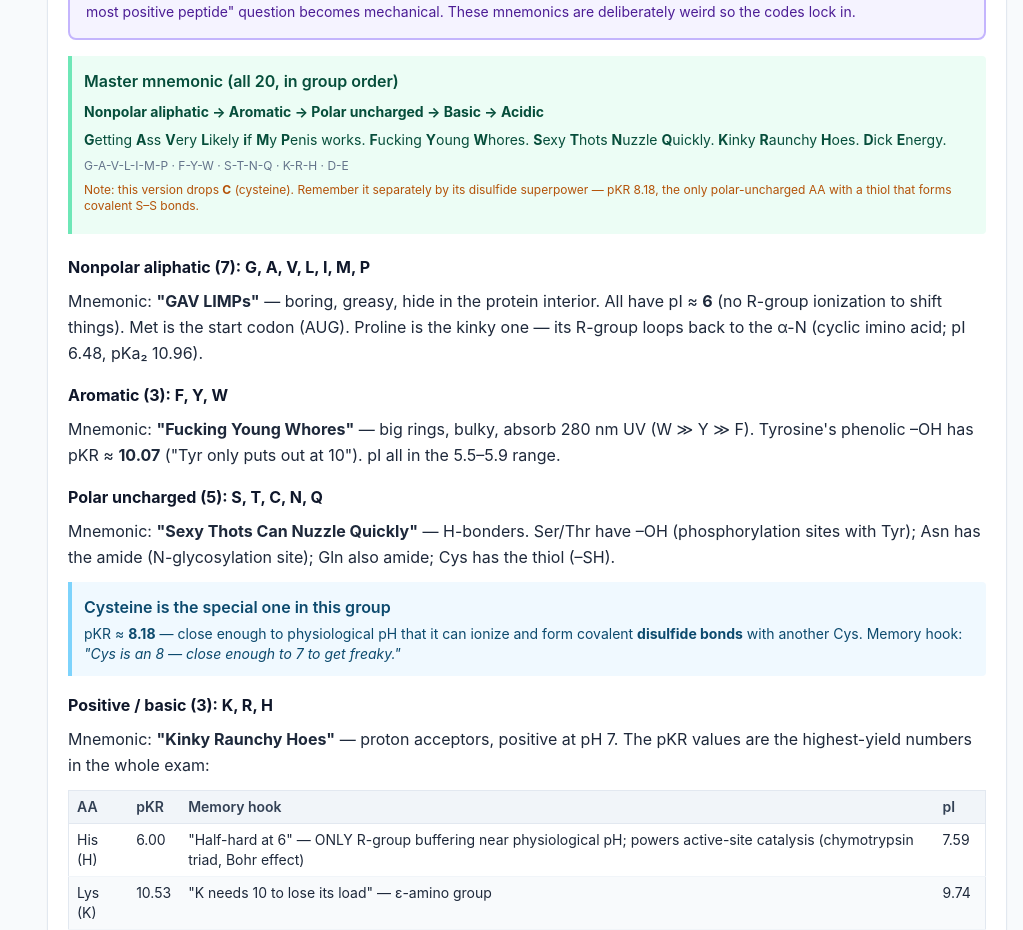
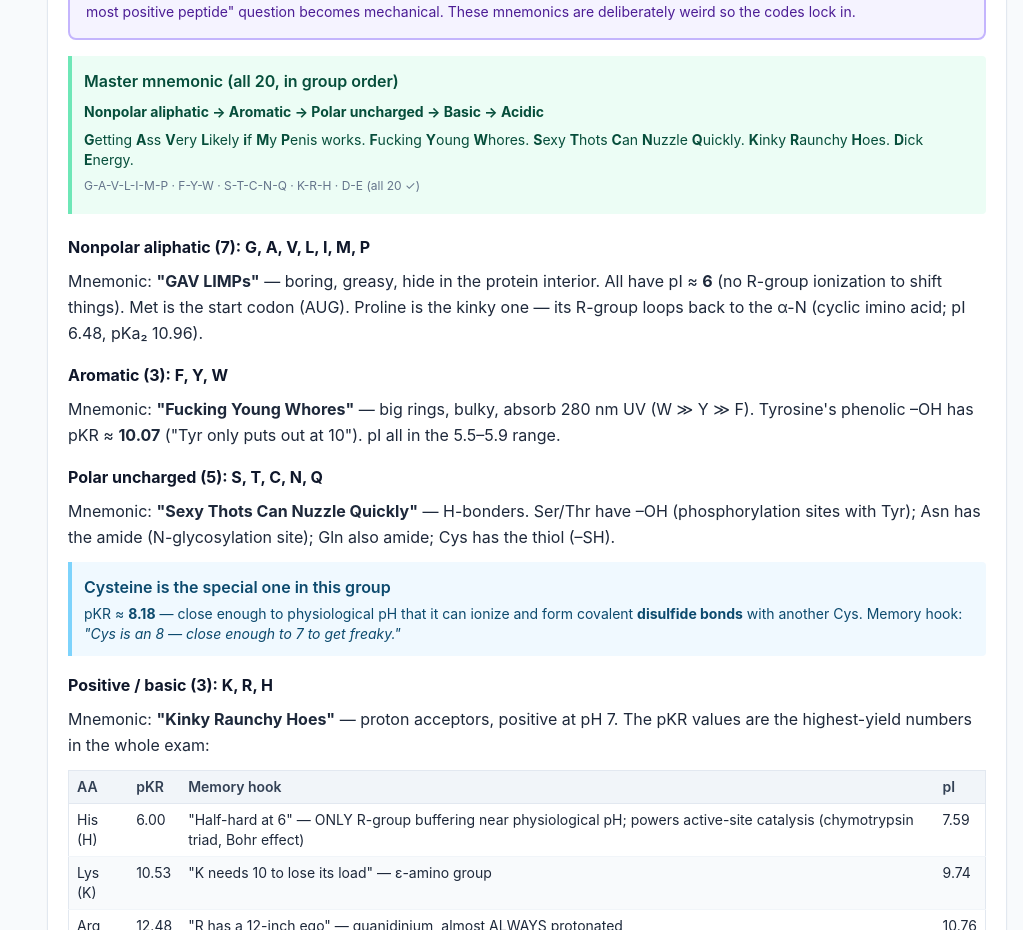
Before and after one commit to AidanJMeyers/bch-final-prep, a React (Vite) app: page / in a window 1280 px wide. Shown: the part 7620-8550 px from the top of the page, without its empty margins (257-1280 px from the left). Built offline with nearby package versions, Linux system fonts and the light colour scheme.

Commit message:
Restore C in mnemonic: Sexy Thots Can Nuzzle Quickly

```diff
--- a/src/exams/exam1_proteins.jsx
+++ b/src/exams/exam1_proteins.jsx
@@ -279,12 +279,11 @@ const exam = {
                 <p className="mt-2">
                   <strong>G</strong>etting <strong>A</strong>ss <strong>V</strong>ery <strong>L</strong>ikely <strong>i</strong>f <strong>M</strong>y <strong>P</strong>enis works.{' '}
                   <strong>F</strong>ucking <strong>Y</strong>oung <strong>W</strong>hores.{' '}
-                  <strong>S</strong>exy <strong>T</strong>hots <strong>N</strong>uzzle <strong>Q</strong>uickly.{' '}
+                  <strong>S</strong>exy <strong>T</strong>hots <strong>C</strong>an <strong>N</strong>uzzle <strong>Q</strong>uickly.{' '}
                   <strong>K</strong>inky <strong>R</strong>aunchy <strong>H</strong>oes.{' '}
                   <strong>D</strong>ick <strong>E</strong>nergy.
                 </p>
-                <p className="mt-1 text-xs text-slate-500">G-A-V-L-I-M-P · F-Y-W · S-T-N-Q · K-R-H · D-E</p>
-                <p className="mt-1 text-xs text-amber-700">Note: this version drops <strong>C</strong> (cysteine). Remember it separately by its disulfide superpower — pKR 8.18, the only polar-uncharged AA with a thiol that forms covalent S–S bonds.</p>
+                <p className="mt-1 text-xs text-slate-500">G-A-V-L-I-M-P · F-Y-W · S-T-C-N-Q · K-R-H · D-E (all 20 ✓)</p>
               </Callout>
 
               <h4 className="font-bold text-slate-900 mt-5 mb-1">Nonpolar aliphatic (7): G, A, V, L, I, M, P</h4>
```
